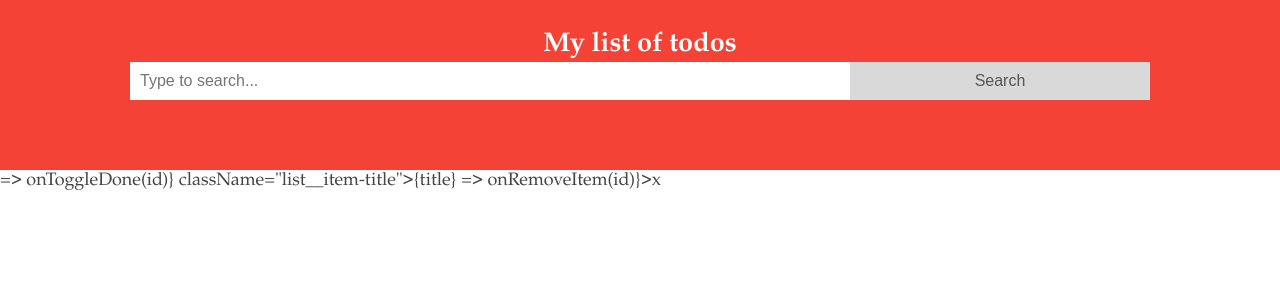
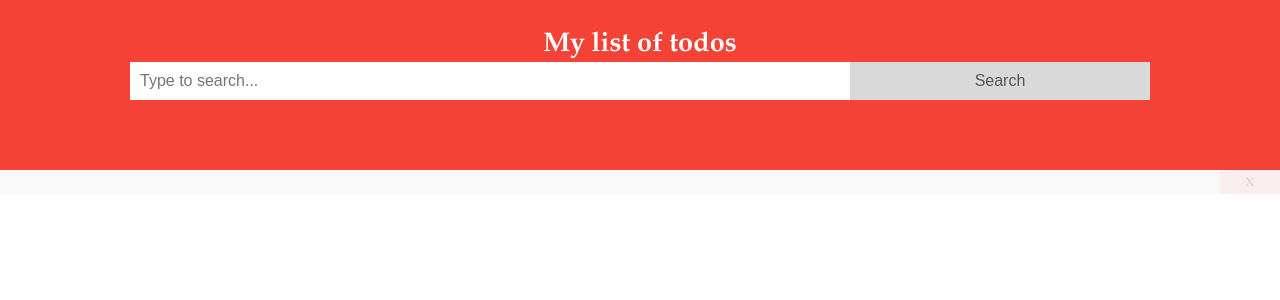
Before and after one commit to seriiserii825/vue-ad, a Vue app: page / in a window 1280 px wide. Shown: the top 300 px of the page. Built offline with nearby package versions, Linux system fonts and the light colour scheme.

Commit message:
list item

```diff
--- a/src/components/ListItem/ListItem.vue
+++ b/src/components/ListItem/ListItem.vue
@@ -1,15 +1,75 @@
 <template>
   <li class="list__item">
-    <span onClick={() => onToggleDone(id)} className="list__item-title">{title}</span><span className="close" onClick={() => onRemoveItem(id)}>x</span>
+    <span class="list__item-title"></span><span class="close">x</span>
   </li>
 </template>
 
 <script>
-export default {
-
-}
+export default {}
 </script>
 
 <style lang="scss">
 
+.list__item {
+  cursor: pointer;
+  position: relative;
+  padding: 12px 8px 12px 40px;
+  background: #eee;
+  font-size: 18px;
+  transition: 0.2s;
+  /* сделайте элементы списка невыбираемыми */
+  -webkit-user-select: none;
+  -moz-user-select: none;
+  -ms-user-select: none;
+  user-select: none;
+  &-title {
+    display: block;
+  }
+}
+/* Установить все нечетные элементы списка в другой цвет (зебра) */
+.list__item:nth-child(odd) {
+  background: #f9f9f9;
+}
+/* Более темный фон-цвет при наведении */
+.list__item:hover {
+  background: #ddd;
+}
+/* При нажатии на кнопку, добавить цвет фона и вычеркнуть текст */
+.list__item.checked {
+  background: #888;
+  color: #fff;
+  text-decoration: line-through;
+}
+/* Добавить "checked" отметить при нажатии на кнопку */
+.list__item.checked::before {
+  content: '';
+  position: absolute;
+  border-color: #fff;
+  border-style: solid;
+  border-width: 0 2px 2px 0;
+  top: 10px;
+  left: 16px;
+  transform: rotate(45deg);
+  height: 15px;
+  width: 7px;
+}
+/* Стиль кнопки "Закрыть" */
+.close {
+  position: absolute;
+  right: 0;
+  top: 0;
+  display: flex;
+  justify-content: center;
+  align-items: center;
+  width: 60px;
+  height: 100%;
+  opacity: .2;
+  transition: all .2s;
+  background-color: pink;
+}
+.close:hover {
+  background-color: #f44336;
+  color: white;
+  opacity: 1;
+}
 </style>
```
